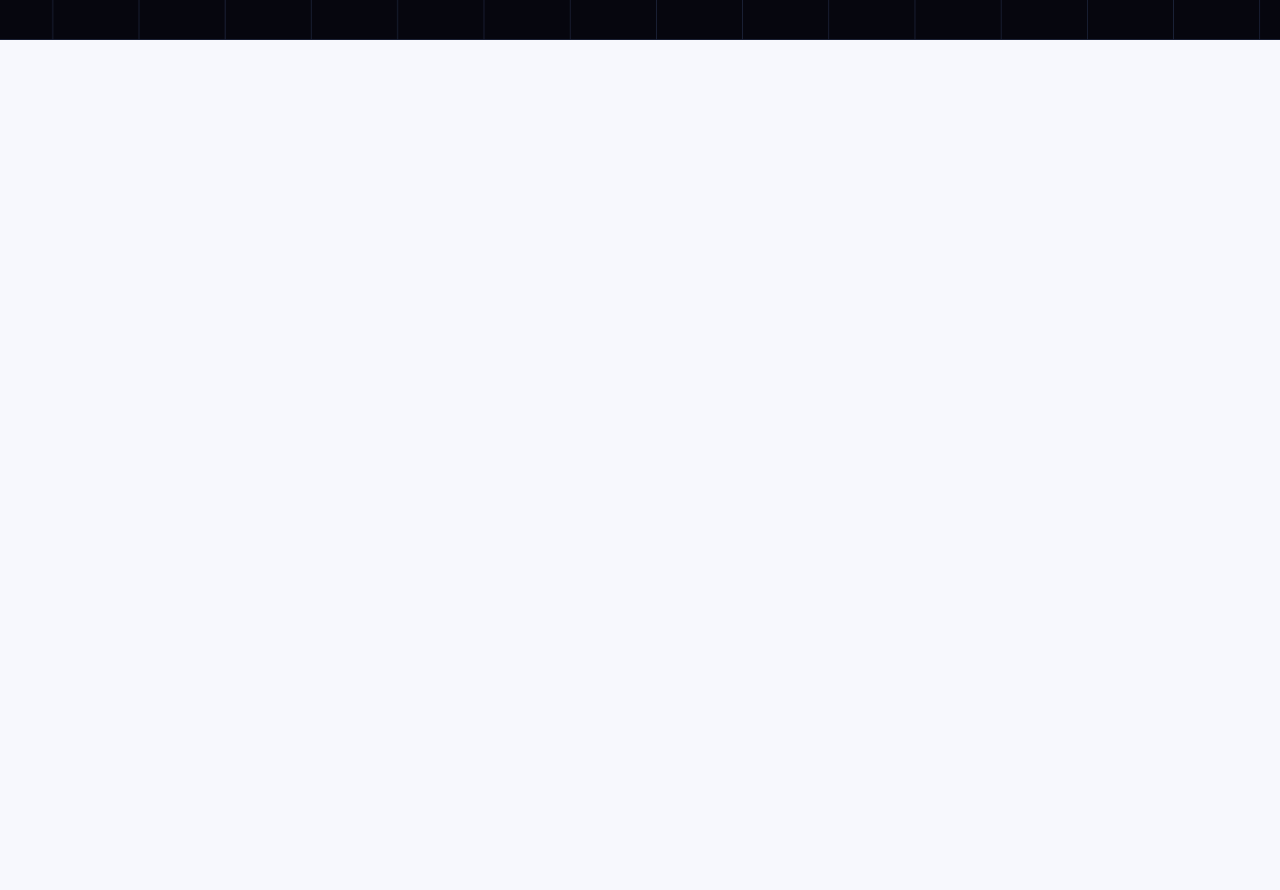
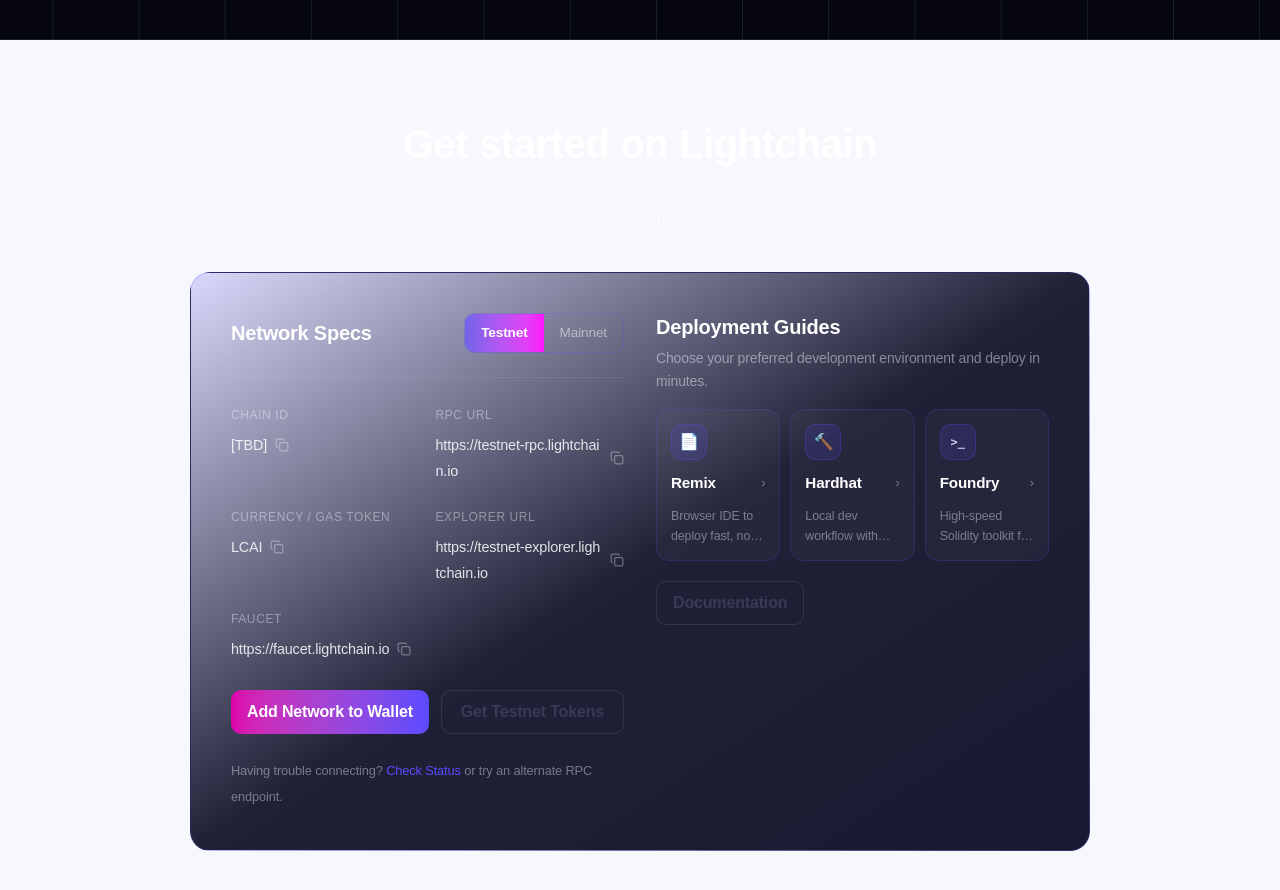
Before and after one commit to lightchain-protocol/lcai-dev-portal, a Next.js app in the folder apps/web/: page / in a window 1280 px wide. Shown: the part 760-1650 px from the top of the page. Before the commit the page ends 800 px from the top, so only its background shows below. Built offline with nearby package versions, Linux system fonts and the light colour scheme.

Commit message:
feat: added get started section

```diff
--- a/apps/web/src/app/page.tsx
+++ b/apps/web/src/app/page.tsx
@@ -1,5 +1,11 @@
 import HeroSection from "@/components/blocks/hero";
+import GetStartedSection from "@/components/blocks/get-started";
 
 export default function Home() {
-	return <HeroSection />;
+	return (
+		<>
+			<HeroSection />
+			<GetStartedSection />
+		</>
+	);
 }
--- /dev/null
+++ b/apps/web/src/components/blocks/get-started.tsx
@@ -0,0 +1,178 @@
+import { Button } from "@/components/ui/button";
+import { cn } from "@/lib/utils";
+import { CopyIcon } from "lucide-react";
+
+interface FieldProps {
+	label: string;
+	value: string;
+	fullWidth?: boolean;
+}
+
+interface ToolCardProps {
+	icon: React.ReactNode;
+	name: string;
+	desc: string;
+	mono?: boolean;
+}
+
+export default function GetStartedSection() {
+	return (
+		<section className="flex flex-col items-center px-6 py-20 font-sans">
+			{/* Section heading */}
+			<h2 className="mb-3 text-center text-white font-bold text-[clamp(1.8rem,4vw,2.5rem)]">
+				Get started on Lightchain
+			</h2>
+			<p className="mb-10 max-w-[480px] text-center text-white/50 text-base leading-relaxed">
+				Add LightChain to your wallet and deploy your first contract or AI
+				workload in minutes.
+			</p>
+
+			{/* Main box */}
+			<div className="grid w-full max-w-[900px] grid-cols-1 gap-8 rounded-[20px] border border-brand-primary/25 bg-linear-to-br from-brand-primary/18 via-brand-dark/95 to-brand-dark/98 p-10 md:grid-cols-2">
+				{/* ── LEFT: Network Specs ── */}
+				<div className="flex flex-col gap-6">
+					{/* Title + tabs */}
+					<div className="flex items-center justify-between">
+						<h3 className="m-0 text-white font-bold text-xl">Network Specs</h3>
+
+						{/* Tab pills */}
+						<div className="flex overflow-hidden rounded-lg border border-brand-primary/30">
+							{/* Active tab */}
+							<span className="cursor-pointer bg-linear-to-r from-[#7064E9] to-[#FF12FB] px-4 py-1.5 text-white font-semibold text-[0.85rem]">
+								Testnet
+							</span>
+							{/* Inactive tab */}
+							<span className="cursor-pointer bg-transparent px-4 py-1.5 text-white/50 font-medium text-[0.85rem]">
+								Mainnet
+							</span>
+						</div>
+					</div>
+
+					{/* Divider */}
+					<hr className="m-0 border-t border-white/8" />
+
+					{/* Fields grid */}
+					<div className="grid grid-cols-1 gap-x-4 gap-y-5 sm:grid-cols-2">
+						<Field label="Chain ID" value="[TBD]" />
+						<Field label="RPC URL" value="https://testnet-rpc.lightchain.io" />
+						<Field label="Currency / Gas Token" value="LCAI" />
+						<Field
+							label="Explorer URL"
+							value="https://testnet-explorer.lightchain.io"
+						/>
+						<Field
+							fullWidth
+							label="Faucet"
+							value="https://faucet.lightchain.io"
+						/>
+					</div>
+
+					{/* Buttons */}
+					<div className="mt-1 flex flex-wrap gap-3">
+						<Button className="flex-1" variant="gradient">
+							Add Network to Wallet
+						</Button>
+						<Button className="flex-1" variant="outline">
+							Get Testnet Tokens
+						</Button>
+					</div>
+
+					<p className="m-0 text-white/40 text-[0.8rem]">
+						Having trouble connecting?{" "}
+						<a className="text-brand-primary no-underline hover:underline" href="#">
+							Check Status
+						</a>{" "}
+						or try an alternate RPC endpoint.
+					</p>
+				</div>
+
+				{/* ── RIGHT: Deployment Guides ── */}
+				<div className="flex flex-col gap-4">
+					<div>
+						<h3 className="mb-1.5 text-white font-bold text-xl">
+							Deployment Guides
+						</h3>
+						<p className="m-0 text-white/45 text-sm leading-relaxed">
+							Choose your preferred development environment and deploy in
+							minutes.
+						</p>
+					</div>
+
+					{/* Tool cards */}
+					<div className="grid grid-cols-1 gap-2.5 sm:grid-cols-3">
+						<ToolCard
+							desc="Browser IDE to deploy fast, no local setup."
+							icon="📄"
+							name="Remix"
+						/>
+						<ToolCard
+							desc="Local dev workflow with scripts, tests, and plugins."
+							icon="🔨"
+							name="Hardhat"
+						/>
+						<ToolCard
+							desc="High-speed Solidity toolkit for testing, fuzzing, and scripting."
+							icon=">_"
+							mono
+							name="Foundry"
+						/>
+					</div>
+
+					{/* Documentation button */}
+					<div className="mt-1">
+						<Button variant="outline">Documentation</Button>
+					</div>
+				</div>
+			</div>
+		</section>
+	);
+}
+
+function Field({ label, value, fullWidth }: FieldProps) {
+	return (
+		<div className={cn(fullWidth && "col-span-full")}>
+			<p className="mb-1 text-white/40 font-medium text-[0.75rem] tracking-wider uppercase">
+				{label}
+			</p>
+			<div className="flex items-center gap-2">
+				<span className="break-all text-white/85 text-[0.9rem] font-medium">
+					{value}
+				</span>
+				<button
+					className="shrink-0 cursor-pointer p-0 text-white/35 text-[0.85rem] transition-colors hover:text-white"
+					title="Copy"
+					type="button"
+				>
+					<CopyIcon size={14} />
+				</button>
+			</div>
+		</div>
+	);
+}
+
+function ToolCard({ icon, name, desc, mono }: ToolCardProps) {
+	return (
+		<div className="flex flex-col gap-2.5 rounded-xl border border-brand-primary/20 bg-white/3 p-3.5 transition-colors hover:border-brand-primary/40">
+			{/* Icon */}
+			<div
+				className={cn(
+					"flex h-9 w-9 items-center justify-center rounded-lg border border-brand-primary/25 bg-brand-primary/15 text-brand-light",
+					mono ? "font-mono font-bold text-[0.75rem]" : "text-base"
+				)}
+			>
+				{icon}
+			</div>
+
+			{/* Name + arrow */}
+			<div className="flex items-center justify-between">
+				<span className="text-white font-semibold text-[0.95rem]">{name}</span>
+				<span className="text-white/40 text-[0.8rem]">›</span>
+			</div>
+
+			{/* Desc */}
+			<p className="m-0 text-white/40 text-[0.78rem] leading-relaxed line-clamp-2">
+				{desc}
+			</p>
+		</div>
+	);
+}
```
